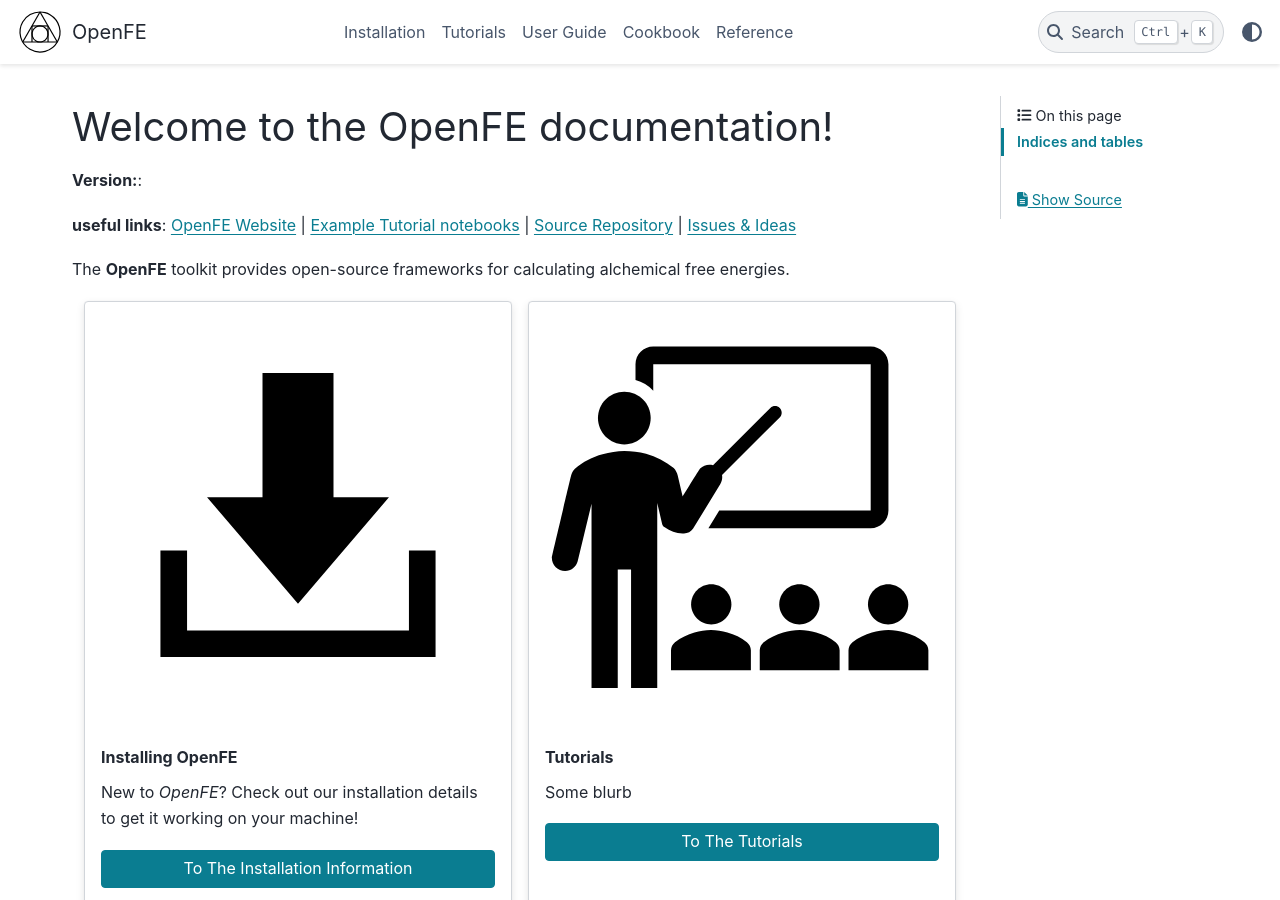
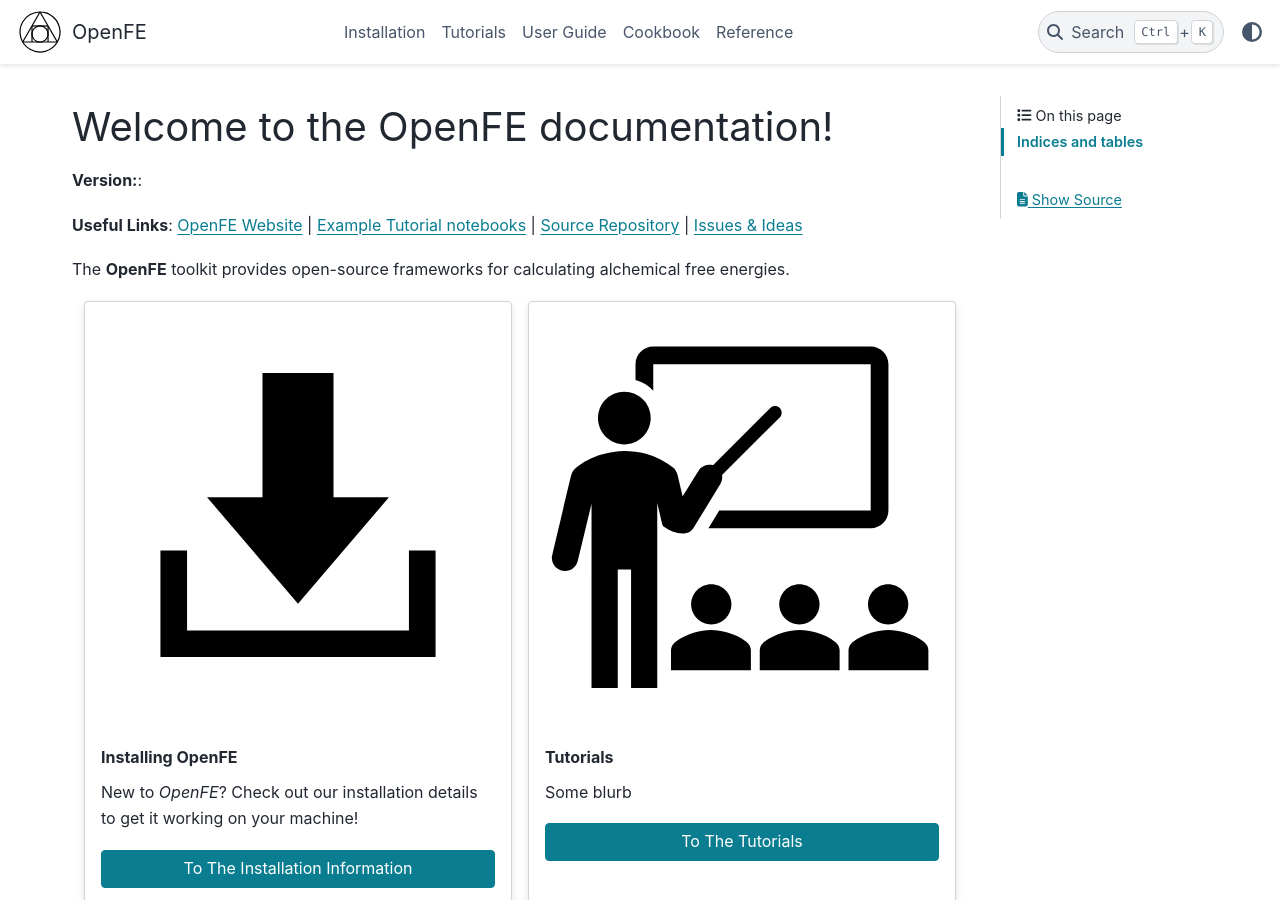
Before and after one commit to OpenFreeEnergy/openfe, a Sphinx documentation site: the page built from docs/index.rst, in a window 1280 px wide and 900 px high. Built offline with Sphinx 7.4.7 and the PyData theme 0.15.4, drawn with Linux system fonts in a browser that asks for light colours; the version number could not be read and is left out.

```diff
--- a/docs/conf.py
+++ b/docs/conf.py
@@ -12,6 +12,7 @@
 #
 import os
 import sys
+import openfe
 sys.path.insert(0, os.path.abspath('../'))
 
 
@@ -22,7 +23,7 @@ os.environ['SPHINX'] = 'True'
 project = 'OpenFE'
 copyright = '2022, The OpenFE Development Team'
 author = 'The OpenFE Development Team'
-
+version = re.sub(r'\.dev-.*$', r'.dev', openfe.__version__)
 
 # -- General configuration ---------------------------------------------------
 
--- a/docs/index.rst
+++ b/docs/index.rst
@@ -8,7 +8,7 @@ Welcome to the OpenFE documentation!
 
 **Version:**: |version|
 
-**useful links**:
+**Useful Links**:
 `OpenFE Website <https://openfree.energy/>`__ |
 `Example Tutorial notebooks <https://github.com/OpenFreeEnergy/ExampleNotebooks/>`__ |
 `Source Repository <https://github.com/OpenFreeEnergy/openfe/>`__ |
```
Also changed, not shown: docs/_static/Download.svg.
